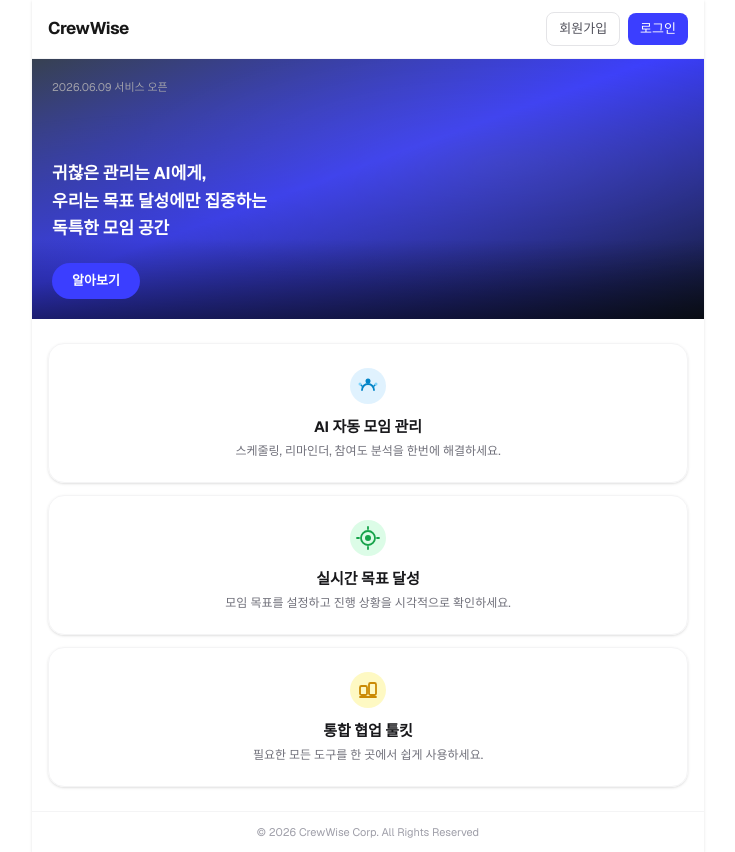
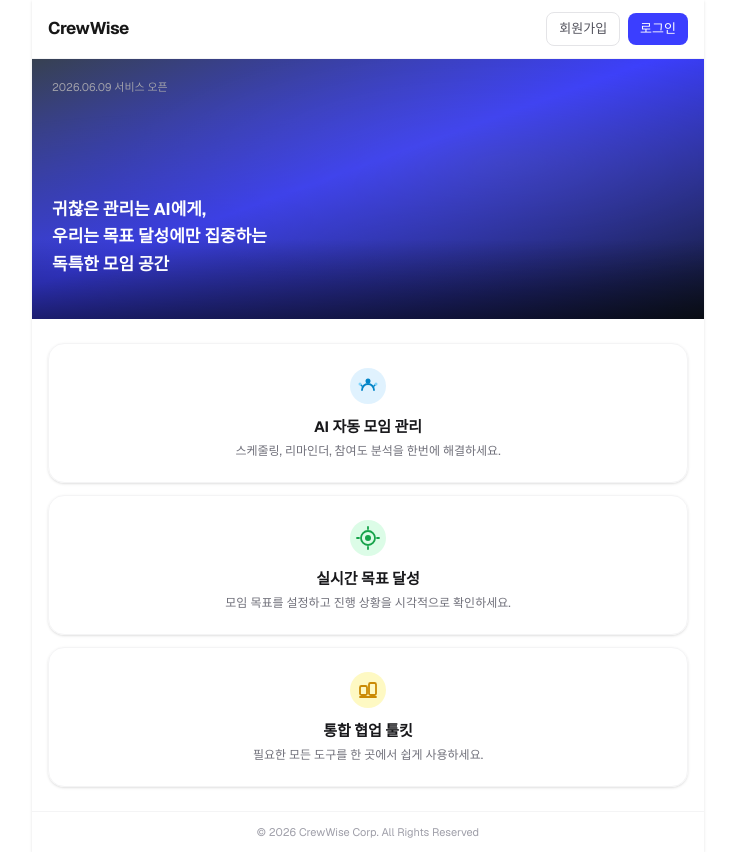
Before and after one commit to P24-Capstone/Front-end, a Next.js app: page / in a window 1280 px wide. Shown: the whole page, without its empty margins (272-1007 px from the left). Built offline with nearby package versions, Linux system fonts and the light colour scheme.

Commit message:
fix: 알아보기 버튼 삭제

```diff
--- a/src/app/page.tsx
+++ b/src/app/page.tsx
@@ -89,13 +89,6 @@ export default function LandingPage() {
                 우리는 목표 달성에만 집중하는<br />
                 독특한 모임 공간
               </h1>
-              <Link
-                href="/main"
-                className="inline-block px-5 py-2 text-[13px] font-semibold text-white rounded-full transition-opacity hover:opacity-90"
-                style={{ backgroundColor: '#3B3EFF' }}
-              >
-                알아보기
-              </Link>
             </div>
           </div>
         </section>
```
